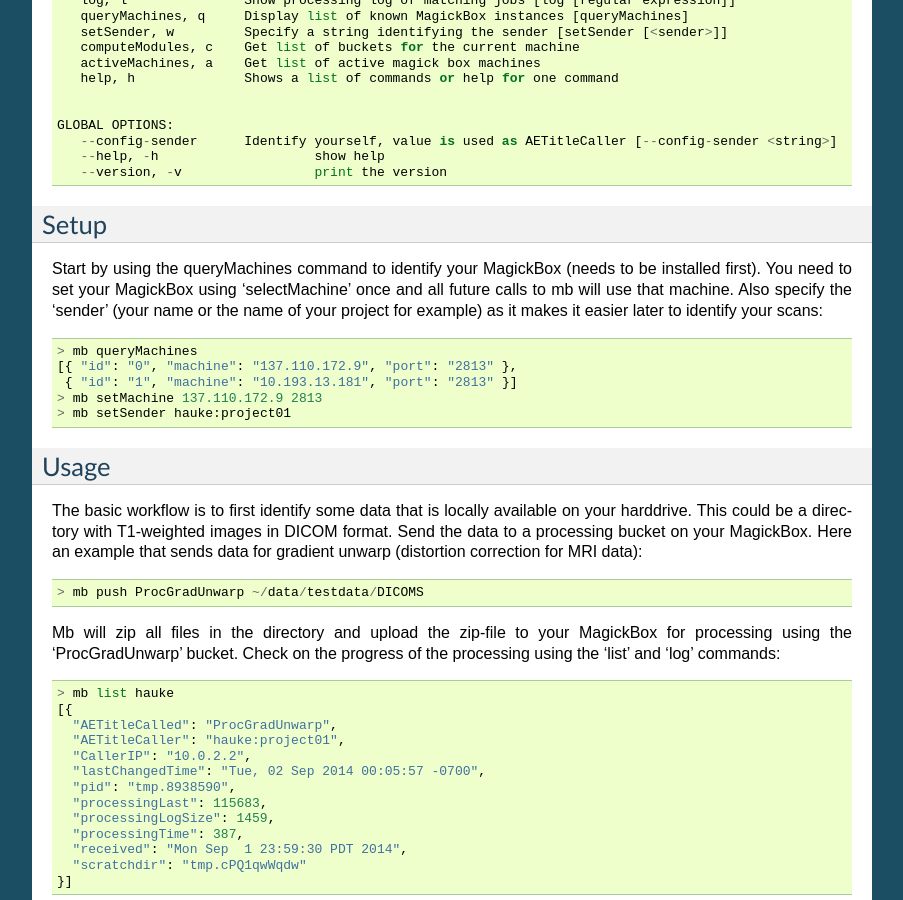
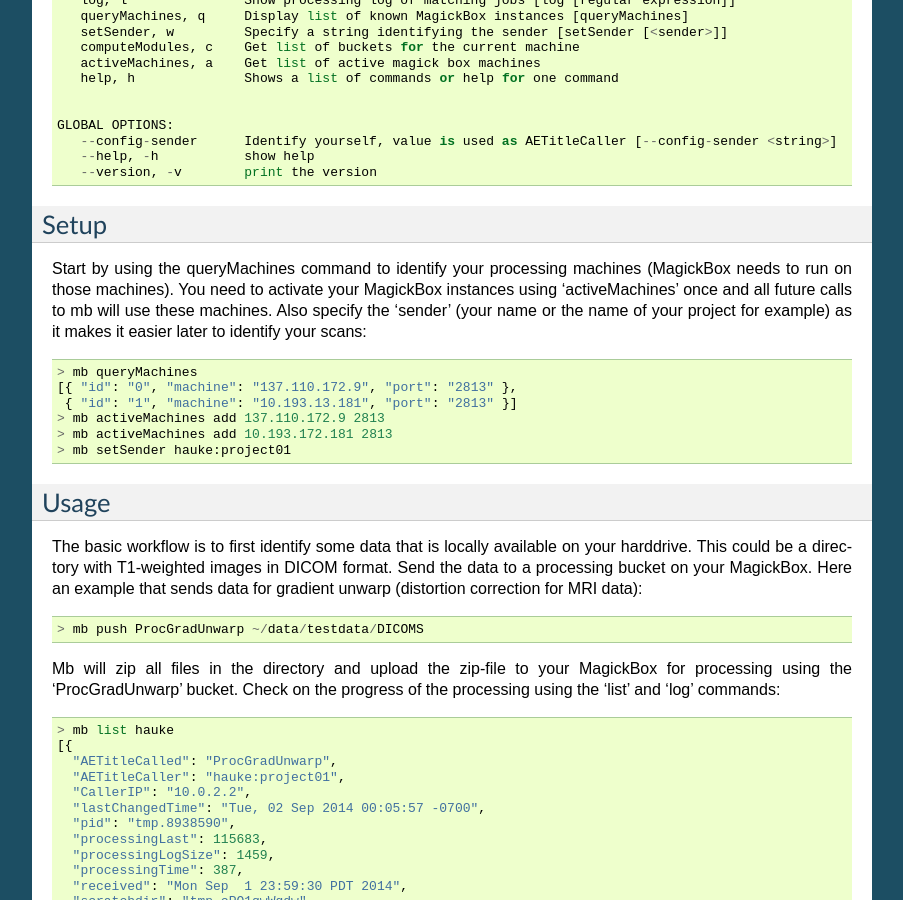
Before and after one commit to HaukeBartsch/MagickBox, a Sphinx documentation site: the page built from code/documentation/docs/source/Shell.rst, in a window 1280 px wide and 900 px high, scrolled down 953 px. Shown: the whole window, without its empty margins (198-1101 px from the left). Built offline with Sphinx 7.4.7, drawn with Linux system fonts in a browser that asks for light colours.

Commit message:
removed two more spaces

```diff
--- a/code/documentation/docs/source/Shell.rst
+++ b/code/documentation/docs/source/Shell.rst
@@ -62,20 +62,21 @@
 
 	GLOBAL OPTIONS:
 	   --config-sender	Identify yourself, value is used as AETitleCaller [--config-sender <string>]
-	   --help, -h			 show help
-	   --version, -v		 print the version
+	   --help, -h		show help
+	   --version, -v	print the version
 
 
 =======
 Setup
 =======
 
-Start by using the queryMachines command to identify your MagickBox (needs to be installed first). You need to set your MagickBox using 'selectMachine' once and all future calls to mb will use that machine. Also specify the 'sender' (your name or the name of your project for example) as it makes it easier later to identify your scans::
+Start by using the queryMachines command to identify your processing machines (MagickBox needs to run on those machines). You need to activate your MagickBox instances using 'activeMachines' once and all future calls to mb will use these machines. Also specify the 'sender' (your name or the name of your project for example) as it makes it easier later to identify your scans::
 
 	> mb queryMachines
 	[{ "id": "0", "machine": "137.110.172.9", "port": "2813" },
 	 { "id": "1", "machine": "10.193.13.181", "port": "2813" }]
-	> mb setMachine 137.110.172.9 2813
+	> mb activeMachines add 137.110.172.9 2813
+	> mb activeMachines add 10.193.172.181 2813
 	> mb setSender hauke:project01
 
 ========
```
